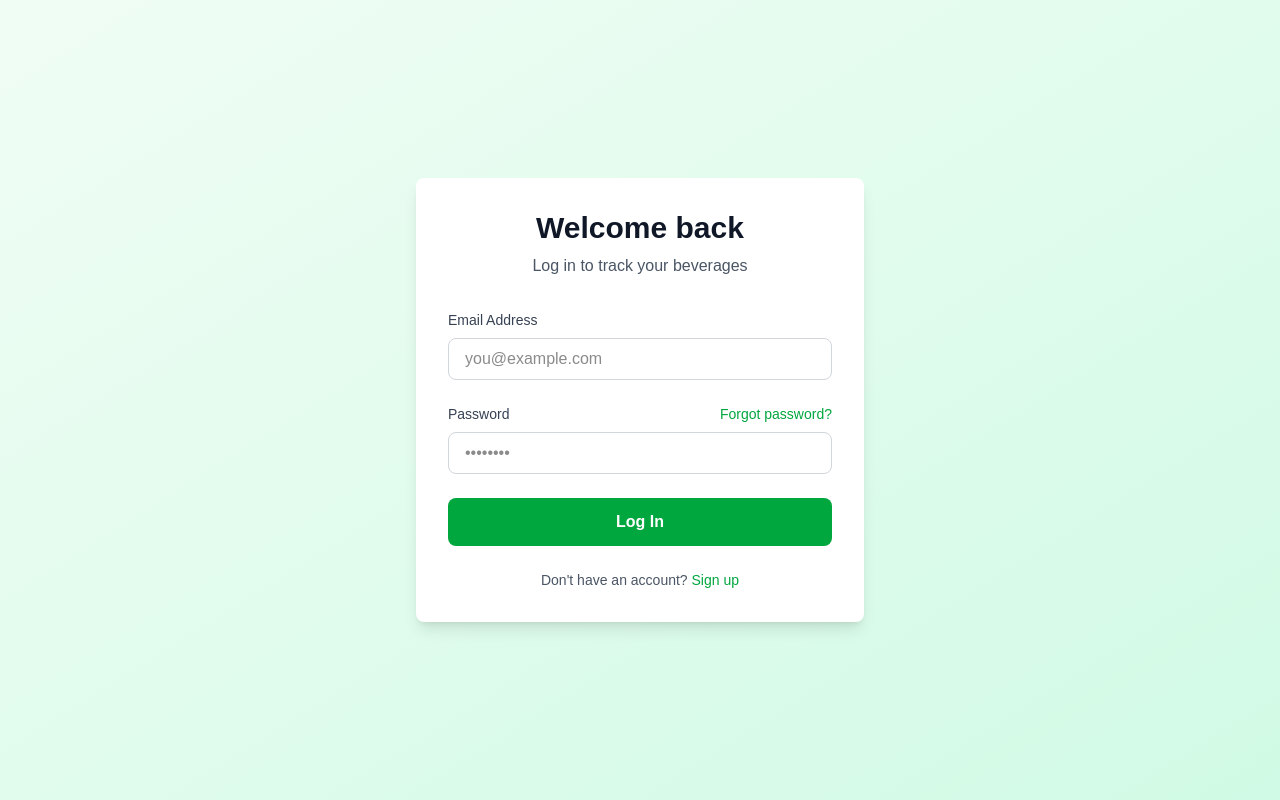
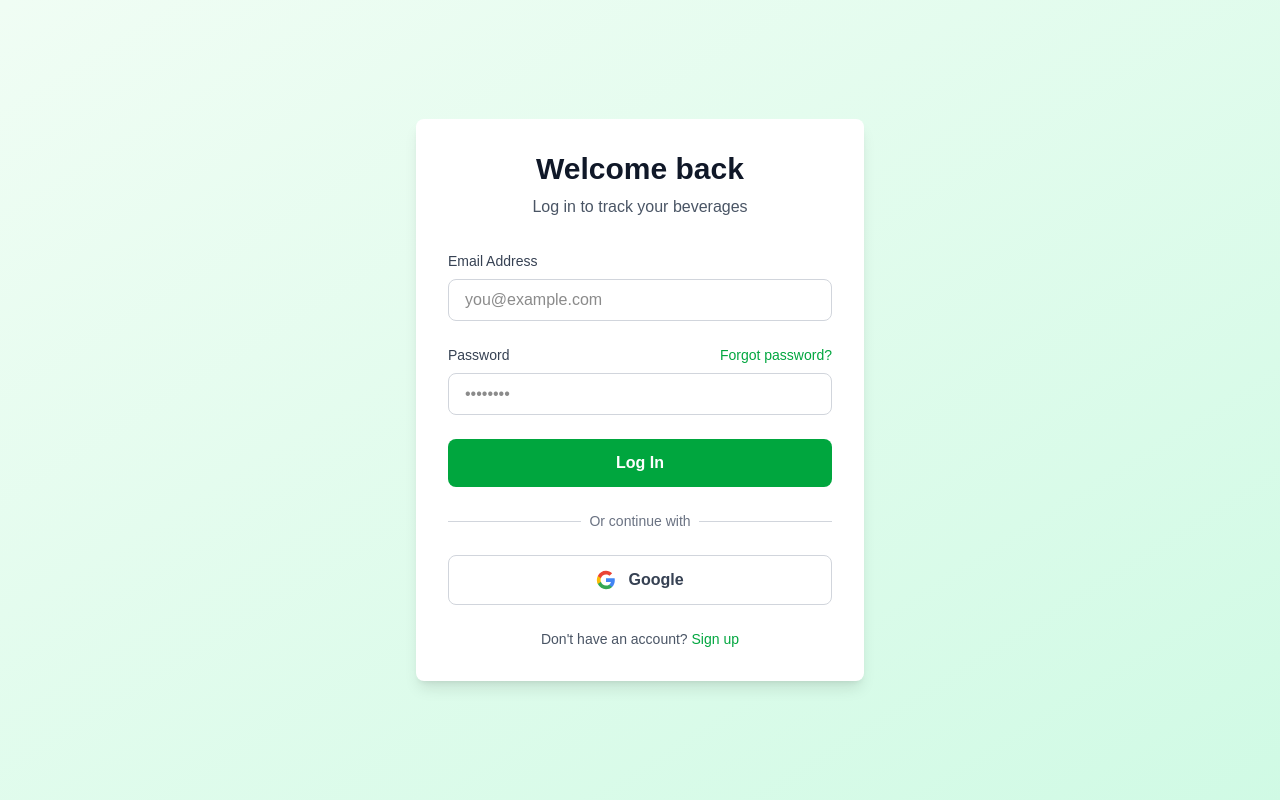
Before and after one commit to Bhargav-Nadiadra/Beverage_tracker, a Next.js app: page /login in a window 1280 px wide. Built offline with nearby package versions, Linux system fonts and the light colour scheme.

Commit message:
User Story-11 (OAuth Login) is implemented

```diff
--- a/auth.ts
+++ b/auth.ts
@@ -1,6 +1,7 @@
 import NextAuth from 'next-auth';
 import type { NextAuthConfig } from 'next-auth';
 import Credentials from 'next-auth/providers/credentials';
+import Google from 'next-auth/providers/google';
 import bcrypt from 'bcryptjs';
 import { z } from 'zod';
 import { db } from '@/lib/db';
@@ -15,6 +16,10 @@ export const {
 } = NextAuth({
     ...authConfig,
     providers: [
+        Google({
+            clientId: process.env.GOOGLE_CLIENT_ID as string,
+            clientSecret: process.env.GOOGLE_CLIENT_SECRET as string,
+        }),
         Credentials({
             async authorize(credentials) {
                 const validatedFields = loginSchema.safeParse(credentials);
@@ -34,13 +39,7 @@ export const {
                     const passwordsMatch = await bcrypt.compare(password, user.password_hash);
 
                     if (passwordsMatch) {
-                        // Check if email is verified
                         if (!user.email_verified) {
-                            // Standard way to handle failed auth is returning null
-                            // With NextAuth v5, throwing an error CAN work for custom messages
-                            // but returning null is safer for generic unauthorized
-                            // However, client-side is configured to show "Email not verified"
-                            // Only way to do that is throwing specific error message
                             throw new Error('Email not verified');
                         }
                         return {
@@ -55,4 +54,36 @@ export const {
             },
         }),
     ],
+    callbacks: {
+        ...authConfig.callbacks,
+        async signIn({ user, account }) {
+            if (account?.provider === 'google') {
+                if (!user.email) return false;
+
+                try {
+                    // Check if user exists
+                    const result = await db.query('SELECT * FROM users WHERE email = $1', [user.email.toLowerCase()]);
+                    let dbUser = result.rows[0];
+
+                    if (!dbUser) {
+                        // Create user for google account mapping
+                        const insertResult = await db.query(
+                            `INSERT INTO users (email, name, password_hash, email_verified)
+                             VALUES ($1, $2, $3, true) RETURNING *`,
+                            [user.email.toLowerCase(), user.name || 'Google User', 'oauth_placeholder']
+                        );
+                        dbUser = insertResult.rows[0];
+                    }
+
+                    // Setup user id for JWT handling in NextAuth
+                    user.id = dbUser.id;
+                    return true;
+                } catch (error) {
+                    console.error('Error during Google sign-in:', error);
+                    return false;
+                }
+            }
+            return true;
+        }
+    }
 });
--- a/components/auth/LoginForm.tsx
+++ b/components/auth/LoginForm.tsx
@@ -153,6 +153,30 @@ export default function LoginForm() {
                     )}
                 </button>
 
+                <div className="relative mt-6 mb-6">
+                    <div className="absolute inset-0 flex items-center">
+                        <div className="w-full border-t border-gray-300"></div>
+                    </div>
+                    <div className="relative flex justify-center text-sm">
+                        <span className="px-2 bg-white text-gray-500">Or continue with</span>
+                    </div>
+                </div>
+
+                <button
+                    type="button"
+                    disabled={isLoading}
+                    onClick={() => signIn('google', { callbackUrl: inviteToken ? `/invite/${inviteToken}` : '/dashboard' })}
+                    className="w-full flex items-center justify-center bg-white border border-gray-300 hover:bg-gray-50 text-gray-700 font-semibold py-3 px-4 rounded-lg transition duration-200"
+                >
+                    <svg className="w-5 h-5 mr-3" viewBox="0 0 24 24">
+                        <path fill="#4285F4" d="M22.56 12.25c0-.78-.07-1.53-.2-2.25H12v4.26h5.92c-.26 1.37-1.04 2.53-2.21 3.31v2.77h3.57c2.08-1.92 3.28-4.74 3.28-8.09z" />
+                        <path fill="#34A853" d="M12 23c2.97 0 5.46-.98 7.28-2.66l-3.57-2.77c-.98.66-2.23 1.06-3.71 1.06-2.86 0-5.29-1.93-6.16-4.53H2.18v2.84C3.99 20.53 7.7 23 12 23z" />
+                        <path fill="#FBBC05" d="M5.84 14.09c-.22-.66-.35-1.36-.35-2.09s.13-1.43.35-2.09V7.07H2.18C1.43 8.55 1 10.22 1 12s.43 3.45 1.18 4.93l2.85-2.22.81-.62z" />
+                        <path fill="#EA4335" d="M12 5.38c1.62 0 3.06.56 4.21 1.64l3.15-3.15C17.45 2.09 14.97 1 12 1 7.7 1 3.99 3.47 2.18 7.07l3.66 2.84c.87-2.6 3.3-4.53 6.16-4.53z" />
+                    </svg>
+                    Google
+                </button>
+
                 {/* Sign Up Link */}
                 <p className="text-center text-sm text-gray-600">
                     Don't have an account?{' '}
--- a/components/auth/SignUpForm.tsx
+++ b/components/auth/SignUpForm.tsx
@@ -5,6 +5,7 @@ import { useRouter, useSearchParams } from 'next/navigation';
 import { useForm } from 'react-hook-form';
 import { zodResolver } from '@hookform/resolvers/zod';
 import { signUpSchema, type SignUpInput } from '@/lib/validations';
+import { signIn } from 'next-auth/react';
 
 export default function SignUpForm() {
     const router = useRouter();
@@ -172,6 +173,30 @@ export default function SignUpForm() {
                     {isLoading ? 'Creating account...' : 'Sign Up'}
                 </button>
 
+                <div className="relative mt-6 mb-6">
+                    <div className="absolute inset-0 flex items-center">
+                        <div className="w-full border-t border-gray-300"></div>
+                    </div>
+                    <div className="relative flex justify-center text-sm">
+                        <span className="px-2 bg-white text-gray-500">Or continue with</span>
+                    </div>
+                </div>
+
+                <button
+                    type="button"
+                    disabled={isLoading}
+                    onClick={() => signIn('google', { callbackUrl: inviteToken ? `/invite/${inviteToken}` : '/dashboard' })}
+                    className="w-full flex items-center justify-center bg-white border border-gray-300 hover:bg-gray-50 text-gray-700 font-semibold py-3 px-4 rounded-lg transition duration-200"
+                >
+                    <svg className="w-5 h-5 mr-3" viewBox="0 0 24 24">
+                        <path fill="#4285F4" d="M22.56 12.25c0-.78-.07-1.53-.2-2.25H12v4.26h5.92c-.26 1.37-1.04 2.53-2.21 3.31v2.77h3.57c2.08-1.92 3.28-4.74 3.28-8.09z" />
+                        <path fill="#34A853" d="M12 23c2.97 0 5.46-.98 7.28-2.66l-3.57-2.77c-.98.66-2.23 1.06-3.71 1.06-2.86 0-5.29-1.93-6.16-4.53H2.18v2.84C3.99 20.53 7.7 23 12 23z" />
+                        <path fill="#FBBC05" d="M5.84 14.09c-.22-.66-.35-1.36-.35-2.09s.13-1.43.35-2.09V7.07H2.18C1.43 8.55 1 10.22 1 12s.43 3.45 1.18 4.93l2.85-2.22.81-.62z" />
+                        <path fill="#EA4335" d="M12 5.38c1.62 0 3.06.56 4.21 1.64l3.15-3.15C17.45 2.09 14.97 1 12 1 7.7 1 3.99 3.47 2.18 7.07l3.66 2.84c.87-2.6 3.3-4.53 6.16-4.53z" />
+                    </svg>
+                    Google
+                </button>
+
                 {/* Login Link */}
                 <p className="text-center text-sm text-gray-600">
                     Already have an account?{' '}
```
Also changed, not shown: 1 other file (tests, documents, lock files or other folders).
